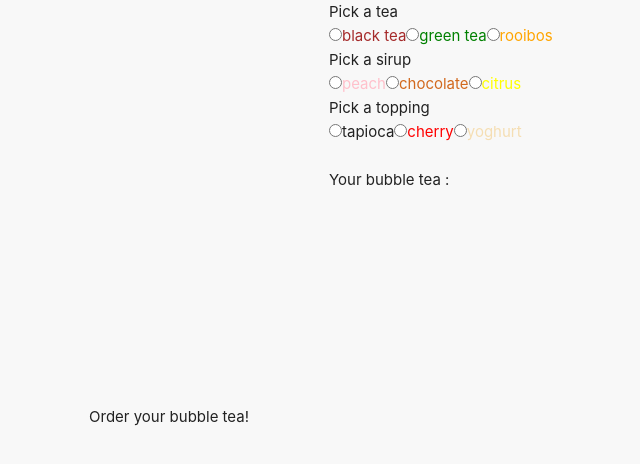
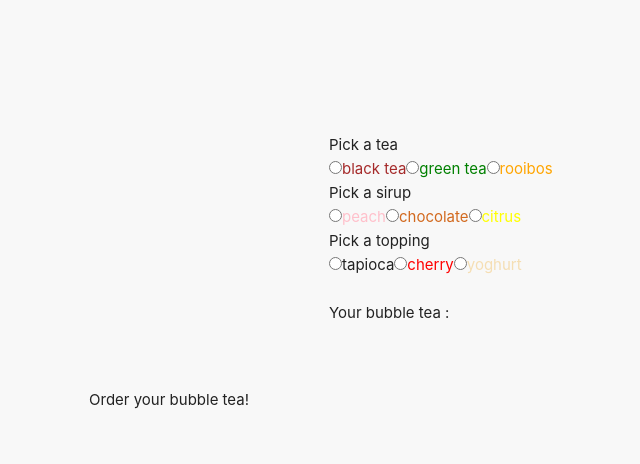
Before and after one commit to Petit-Lutin/bubble-tea, a Vue app: page / in a window 1280 px wide. Shown: the top 464 px of the page, without its empty margins (311-951 px from the left). Built offline with nearby package versions, Linux system fonts and the light colour scheme.

Commit message:
Adding some conditional rendering for the result and a favicon

```diff
--- a/index.html
+++ b/index.html
@@ -2,7 +2,7 @@
 <html lang="fr">
   <head>
     <meta charset="UTF-8">
-    <link rel="icon" href="/favicon.ico">
+    <link rel="icon" href="/favicon_bubbletea_final.ico">
     <meta name="viewport" content="width=device-width, initial-scale=1.0">
     <title>Bubble Tea</title>
   </head>
--- a/src/components/Choices.vue
+++ b/src/components/Choices.vue
@@ -10,7 +10,8 @@ export default {
       pickedTopping:'',
       teaColor:'',
       sirupColor:'',
-      toppingColor:''
+      toppingColor:'',
+      finished:false
     }
   },
     methods: {
@@ -52,17 +53,13 @@ export default {
 	  <span :style="{ 'color': topping.color}"><label :for="topping.flavour"> {{topping.flavour}}</label></span>
   </template>
 
+  <button v-if="pickedTea, pickedSirup, pickedTopping" @click="finished=true">Order</button>
 <!-- result -->
 
 <div class="">
   <br> Your bubble tea : <span :style="{ 'color': teaColor}" v-if="pickedTea">{{ pickedTea }}</span>   <span :style="{ 'color': sirupColor}" v-if="pickedSirup"  >+ {{ pickedSirup }} sirup</span>
   <span :style="{ 'color': toppingColor}" v-if="pickedTopping" >+  {{ pickedTopping }} topping ! </span>
 
-  <div class="result">
-    <div class="resultTea" :style="{ 'background': teaColor}"> </div>
-      <div class="resultSirup" :style="{ 'background': sirupColor}"></div>
-      <div class="resultTopping" :style="{ 'background': toppingColor}"></div>
-  </div>
 
 </div>
 
@@ -337,7 +334,7 @@ export default {
          style="opacity:0.98999999;/*fill:#803541;*/fill-opacity:1;stroke:none;stroke-width:2;stroke-linecap:round;stroke-linejoin:round;stroke-miterlimit:4;stroke-dasharray:none;stroke-dashoffset:0;stroke-opacity:1;paint-order:fill markers stroke" /></g></g><g
      inkscape:groupmode="layer"
      id="layer5"
-     inkscape:label="straw" v-if="pickedTopping"
+     inkscape:label="straw" v-if="finished"
      style="display:inline;opacity:1"
      transform="translate(-304.37316,-318.89494)"><g
        id="g4693"><path
@@ -370,22 +367,6 @@ export default {
 
 </div>
 
-
-
-
-
-
-
-
-
-
-
-
-
-
-
-
-
 </template>
 
 <style scoped>
```
Also changed, not shown: public/favicon_bubbletea_final.svg (added), 1 other file (tests, documents, lock files or other folders).
